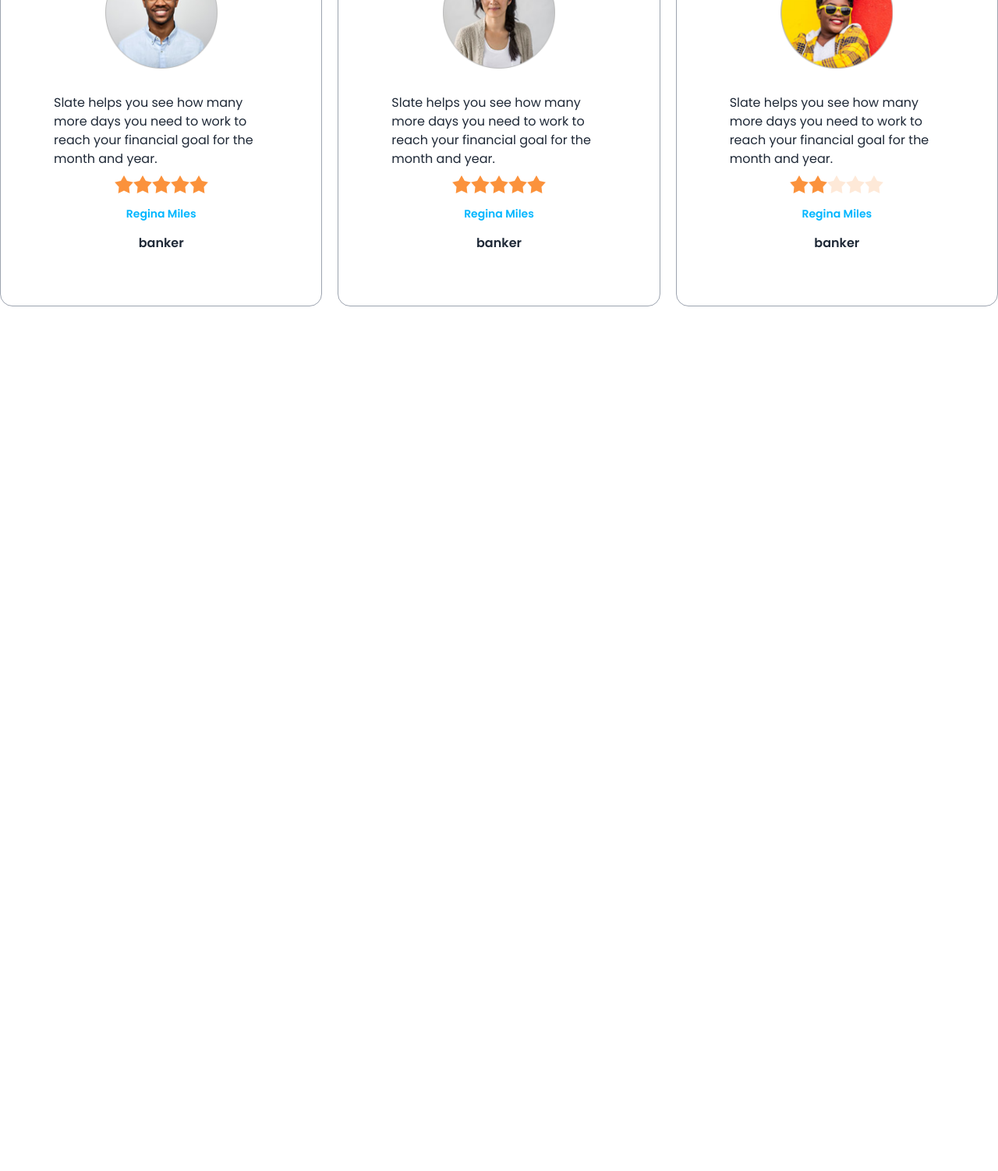
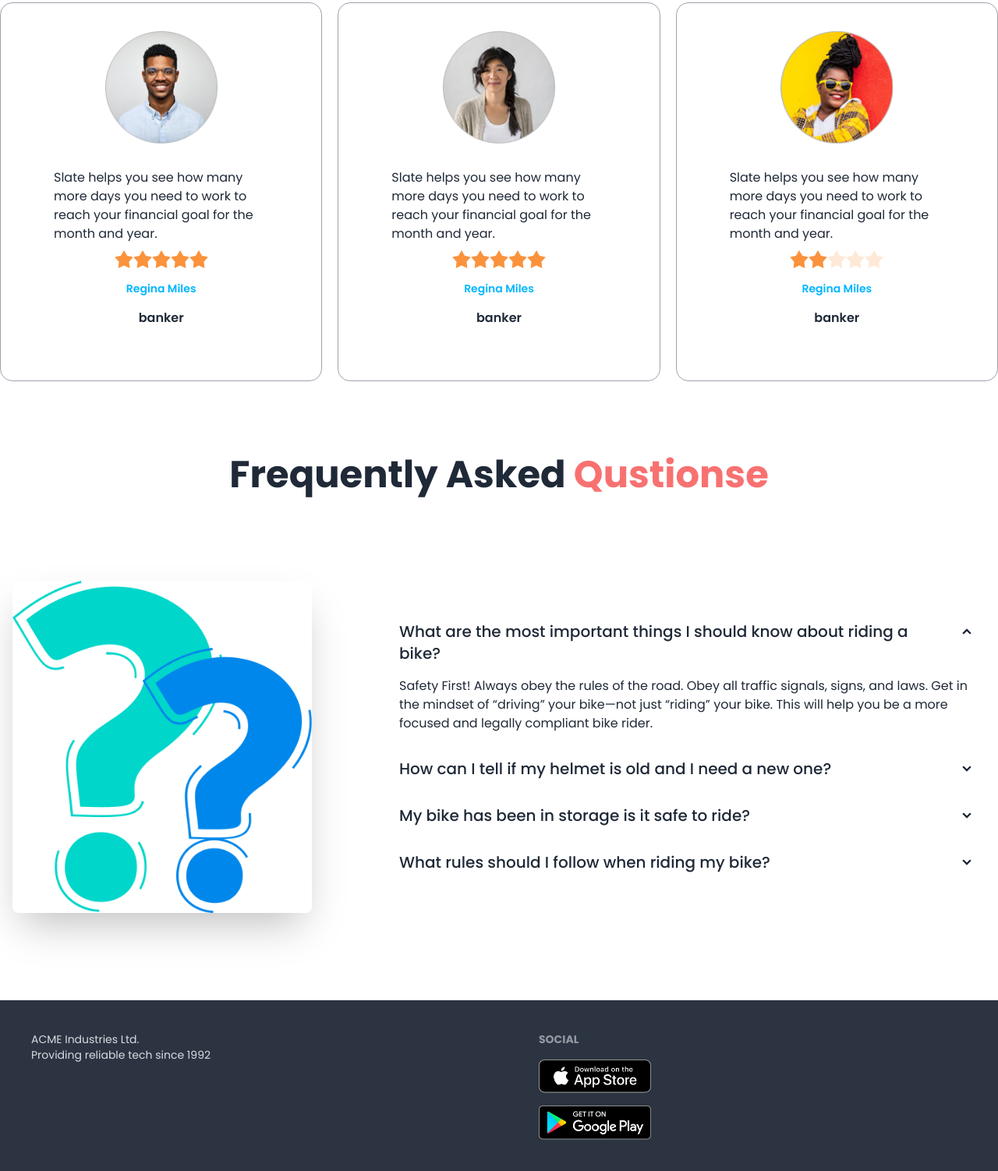
Before and after one commit to Jaynab94/Bike-selling-website, a plain HTML site: page index.html in a window 1280 px wide. Shown: the part 2026-3528 px from the top of the page at 78% size. Before the commit the page ends 2419 px from the top, so only its background shows below. Drawn offline with nearby package versions, Linux system fonts and the light colour scheme.

Commit message:
project complete

```diff
--- a/index.html
+++ b/index.html
@@ -239,13 +239,13 @@
 
         </section>
 
-        <section>
-            <h2 class="text-5xl font-bold text-center ">Happy <span class="text-red-400">Clients says</span></h2>
+        <section class="">
+            <h2 class="text-5xl font-bold text-center mb-24 ">Happy <span class="text-red-400">Clients says</span></h2>
 
             <div class="grid grid-cols-1 md:grid-cols-2 lg:grid-cols-3 gap-5">
                 <!-- card-1 -->
 
-                <div class="card p-9  bg-base-100 border border-gray-400">
+                <div class="card p-9 bg-base-100 border border-gray-400">
                     <figure><img class="w-36" src="images/others/user-1.png" alt="Shoes" /></figure>
                     <div class="card-body">
 
@@ -323,12 +323,94 @@
 
             </div>
         </section>
+        <!-- faq-section -->
+
+
+        <section class="my-24">
+            <h2 class="font-bold text-5xl text-center mb-24">Frequently Asked <span class="text-red-400">Qustionse</span></h2>
+
+
+            <div class="hero ">
+                <div class="hero-content flex-col lg:flex-row gap-24">
+
+                    <img src="images/others/faq.png" class=" w-3/4 lg:max-w-sm rounded-lg shadow-2xl">
+                    <div>
+
+                        <!-- faq-1 -->
+                        <div class="collapse collapse-arrow ">
+                            <input type="radio" name="my-accordion-2" checked="checked" />
+                            <div class="collapse-title text-xl font-medium">
+                                What are the most important things I should
+                                know about riding a bike?
+                            </div>
+                            <div class="collapse-content">
+                                <p>Safety First! Always obey the rules of the road. Obey all traffic signals, signs, and
+                                    laws. Get in the mindset of “driving” your bike—not just “riding” your bike. This
+                                    will help you be a more focused and legally compliant bike rider. </p>
+                            </div>
+                        </div>
+                        <!-- faq-2 -->
+                        <div class="collapse collapse-arrow">
+                            <input type="radio" name="my-accordion-2" />
+                            <div class="collapse-title text-xl font-medium">
+                                How can I tell if my helmet is old and I need a
+                                new one?
+                            </div>
+                            <div class="collapse-content">
+                                <p>Safety First! Always obey the rules of the road. Obey all traffic signals, signs, and
+                                    laws. Get in the mindset of “driving” your bike—not just “riding” your bike. This
+                                    will help you be a more focused and legally compliant bike rider. </p>
+                            </div>
+                        </div>
+                        <!-- faq-3 -->
+                        <div class="collapse collapse-arrow">
+                            <input type="radio" name="my-accordion-2" />
+                            <div class="collapse-title text-xl font-medium">
+                                My bike has been in storage is it safe to ride?
+                            </div>
+                            <div class="collapse-content">
+                                <p>Safety First! Always obey the rules of the road. Obey all traffic signals, signs, and
+                                    laws. Get in the mindset of “driving” your bike—not just “riding” your bike. This
+                                    will help you be a more focused and legally compliant bike rider. </p>
+                            </div>
+                        </div>
+                        <!-- faq-4 -->
+                        <div class="collapse collapse-arrow">
+                            <input type="radio" name="my-accordion-2" />
+                            <div class="collapse-title text-xl font-medium">
+                                What rules should I follow when riding my bike?
+                            </div>
+                            <div class="collapse-content">
+                                <p>Safety First! Always obey the rules of the road. Obey all traffic signals, signs, and
+                                    laws. Get in the mindset of “driving” your bike—not just “riding” your bike. This
+                                    will help you be a more focused and legally compliant bike rider. </p>
+                            </div>
+                        </div>
+                    </div>
+                </div>
+            </div>
+
+        </section>
 
     </main>
 
-    <footer>
 
+    <footer class=" container mx-auto footer p-10 bg-neutral text-neutral-content">
+        <aside>
+
+            <p>ACME Industries Ltd.<br />Providing reliable tech since 1992</p>
+        </aside>
+        <nav>
+            <header class="footer-title">Social</header>
+            <div class="grid grid-cols-1 gap-4">
+                <a><img class="w-36" src="images/others/ios.png" alt=""></a>
+                <a><img class="w-36" src="images/others/android.png" alt=""></a>
+
+            </div>
+        </nav>
     </footer>
+
+
 
 </body>
 
```
